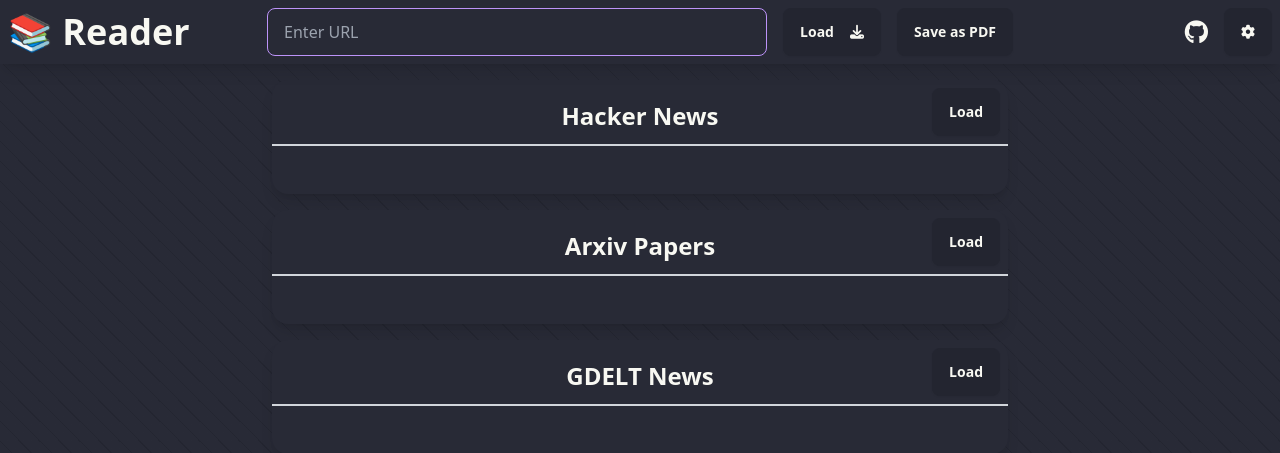
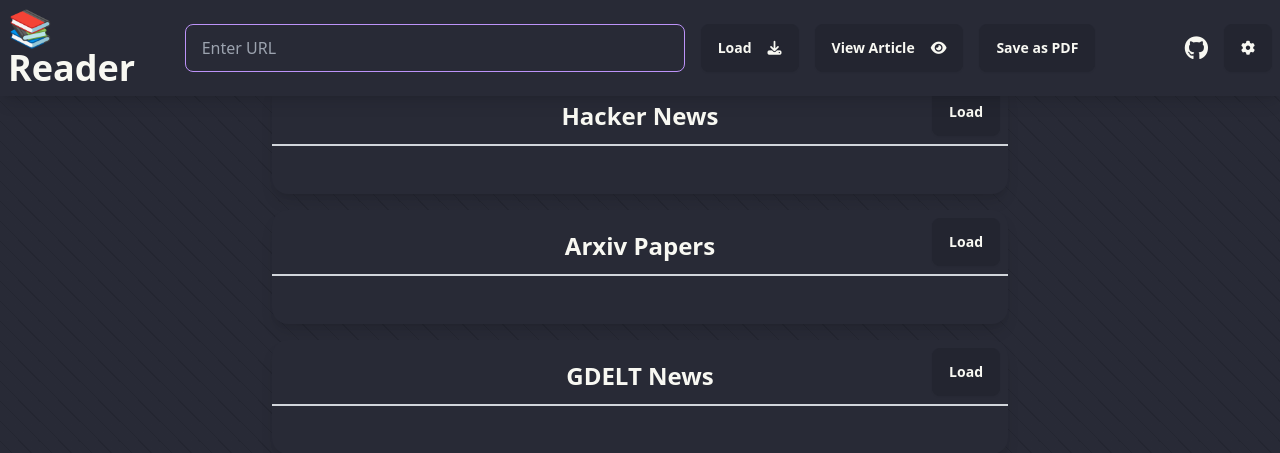
Before and after one commit to francisgreenleaf/Reader, a Flask app: page / in a window 1280 px wide. Shown: the top 453 px of the page. Run offline with Flask 3, Linux system fonts and the light colour scheme; style sheets or scripts are compiled from the project's sources; some libraries are stand-ins or nearby versions.

Commit message:
add view article button

```diff
--- a/templates/base.html
+++ b/templates/base.html
@@ -27,6 +27,22 @@
         {% block content %}
         {% endblock %}
     </div>
+
+    <!-- View Article Modal -->
+    <dialog id="article_modal" class="modal">
+        <div class="modal-box max-w-4xl">
+            <form method="dialog">
+                <button class="btn btn-sm btn-circle btn-ghost absolute right-2 top-2">✕</button>
+            </form>
+            <h3 class="text-lg font-bold">Article Content</h3>
+            <div id="modalContent" class="py-4">
+                <!-- Content will be dynamically loaded here -->
+            </div>
+        </div>
+        <form method="dialog" class="modal-backdrop">
+            <button>Close</button>
+        </form>
+    </dialog>
 
     <!-- Settings Modal -->
     <dialog id="settings_modal" class="modal">
--- a/templates/navbar.html
+++ b/templates/navbar.html
@@ -11,6 +11,9 @@
                 class="input input-bordered input-secondary" style="width:500px" onkeydown="handleKeyDown(event, fetchArticle)">
             <button onclick="fetchArticle()" class="btn">
                 Load <i class="fa-solid fa-download ml-2"></i>
+            </button>
+            <button onclick="openArticleModal()" class="btn">
+                View Article <i class="fa-solid fa-eye ml-2"></i>
             </button>
             <button onclick="generatePDF()" class="btn">
                 Save as PDF
```
